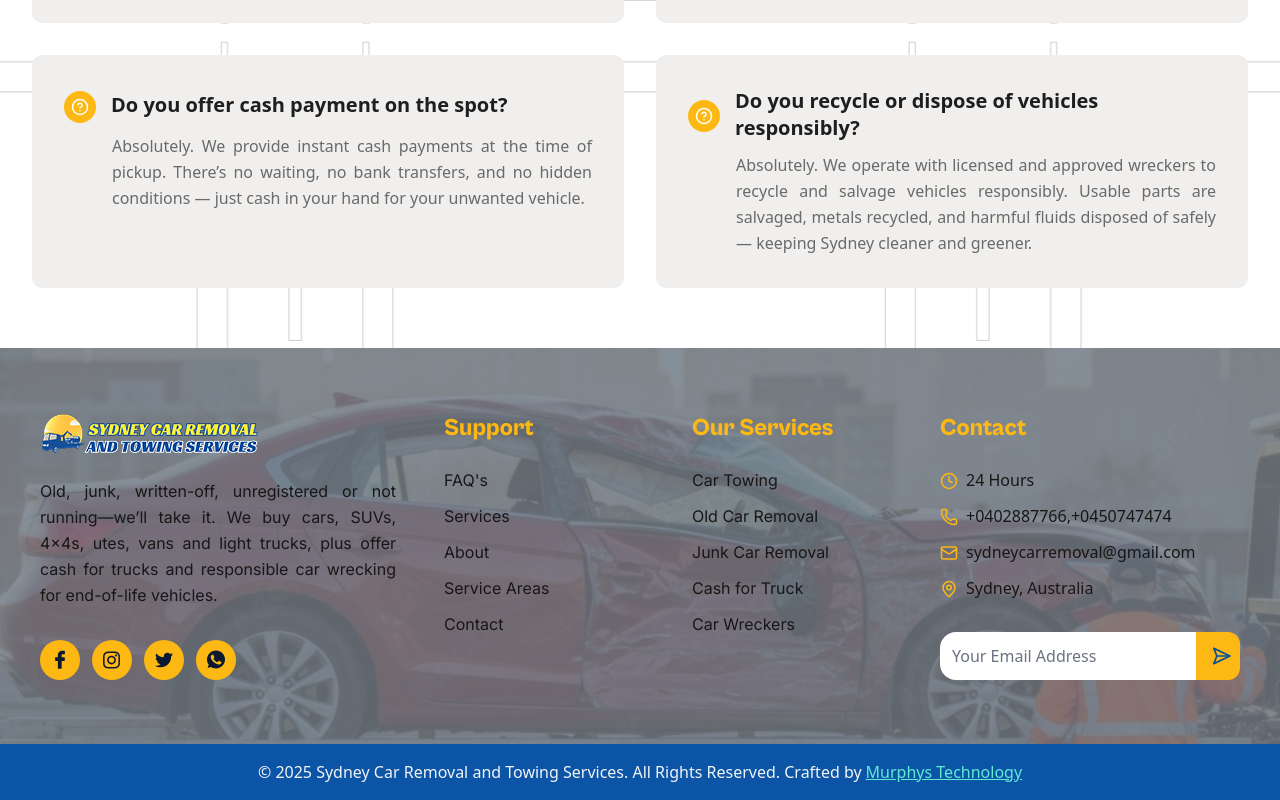
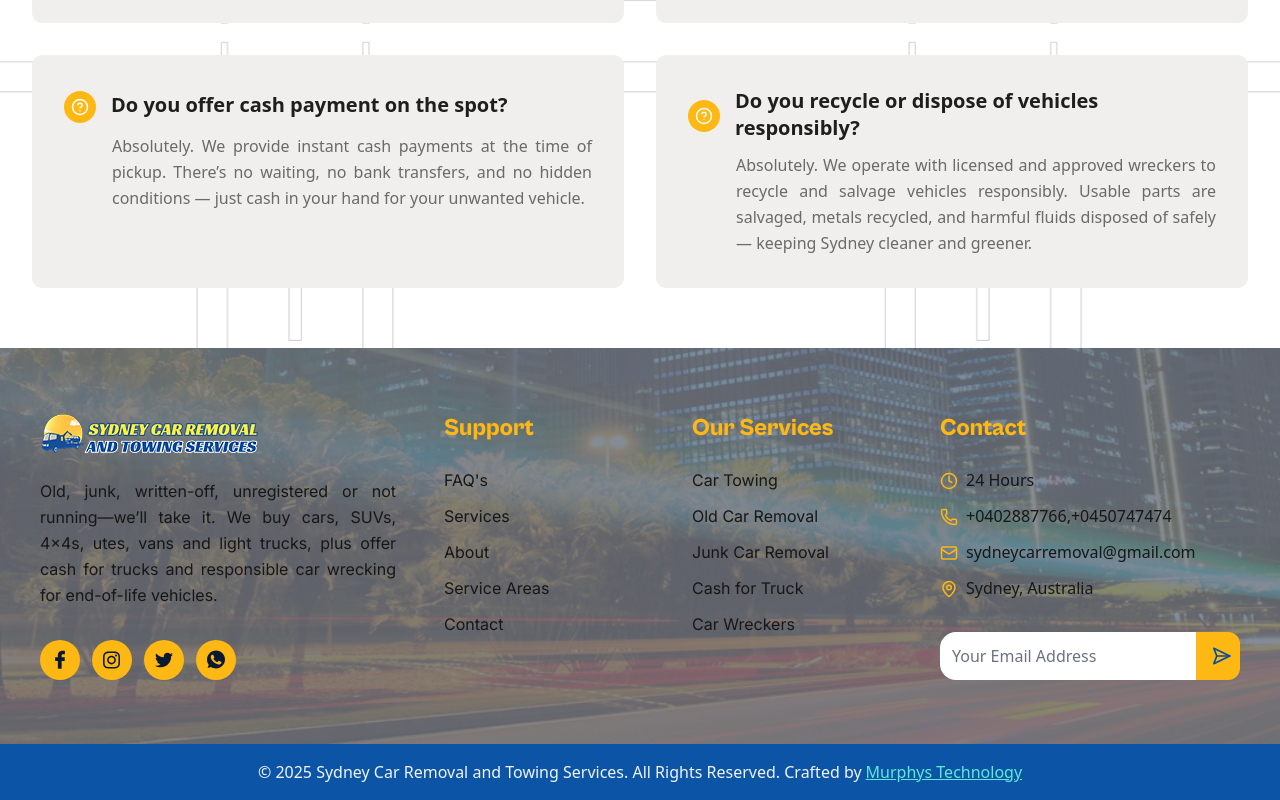
Before and after one commit to dibyawebtuned/sydneycar, a Next.js app: page / in a window 1280 px wide. Shown: the part 5707-6507 px from the top of the page. Built offline with nearby package versions, Linux system fonts and the light colour scheme.

Commit message:
Footer Img Change

```diff
--- a/components/Footer.tsx
+++ b/components/Footer.tsx
@@ -68,13 +68,13 @@
         <div
           className="absolute inset-0 bg-cover bg-center"
           style={{
-            backgroundImage: `url('/aboutImg.png')`,
+            backgroundImage: `url('/Footer_one.png')`,
             opacity: 0.3,
           }}
         ></div>
 
         {/* Dark Overlay */}
-        <div className="absolute inset-0 bg-[#0C2039]/50 mix-blend-multiply"></div>
+        <div className="absolute inset-0 bg-[#0A1931]/50 mix-blend-multiply"></div>
       </div>
 
       {/* Top Section */}
```
Also changed, not shown: public/Footer_one.png (added).
